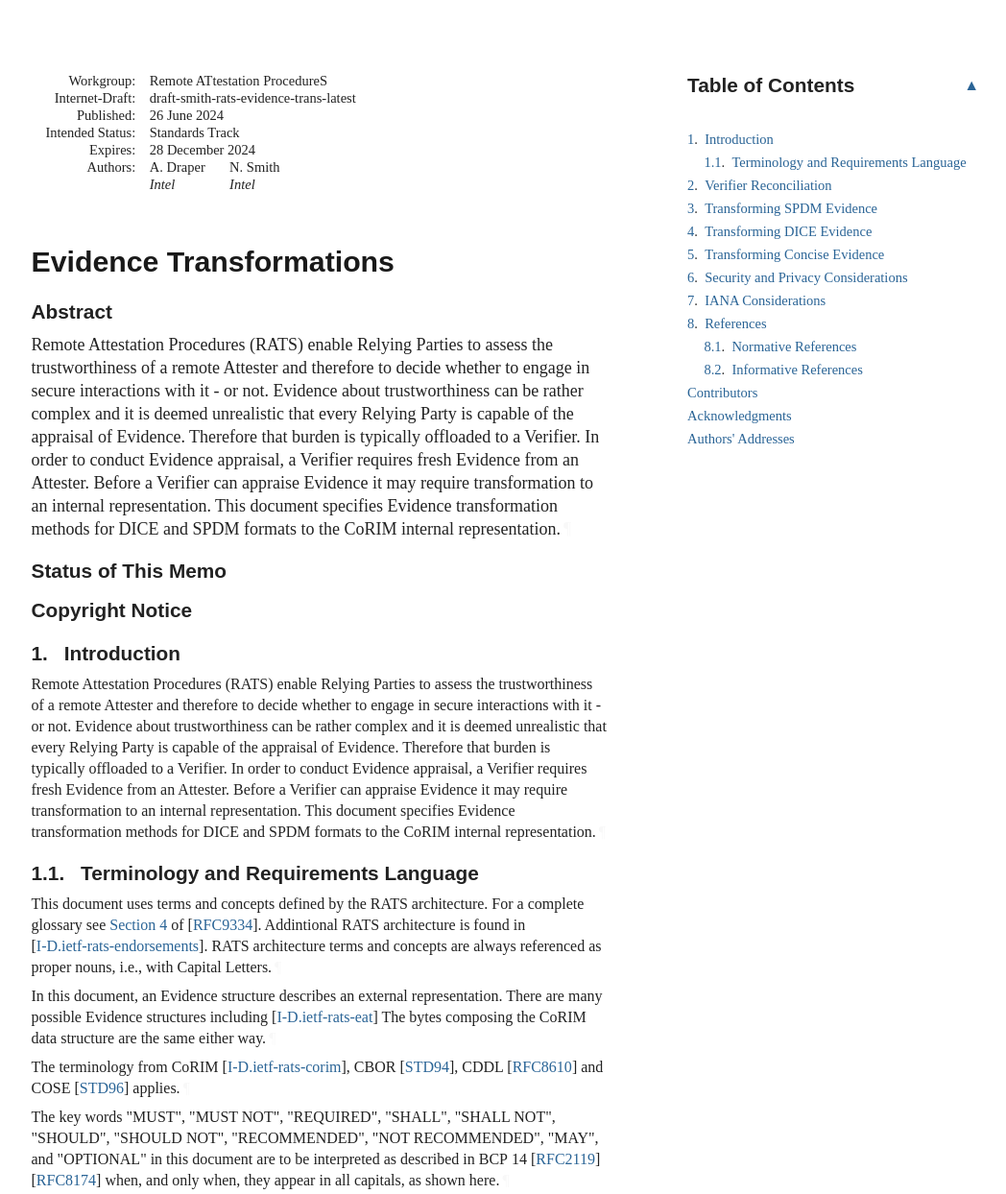
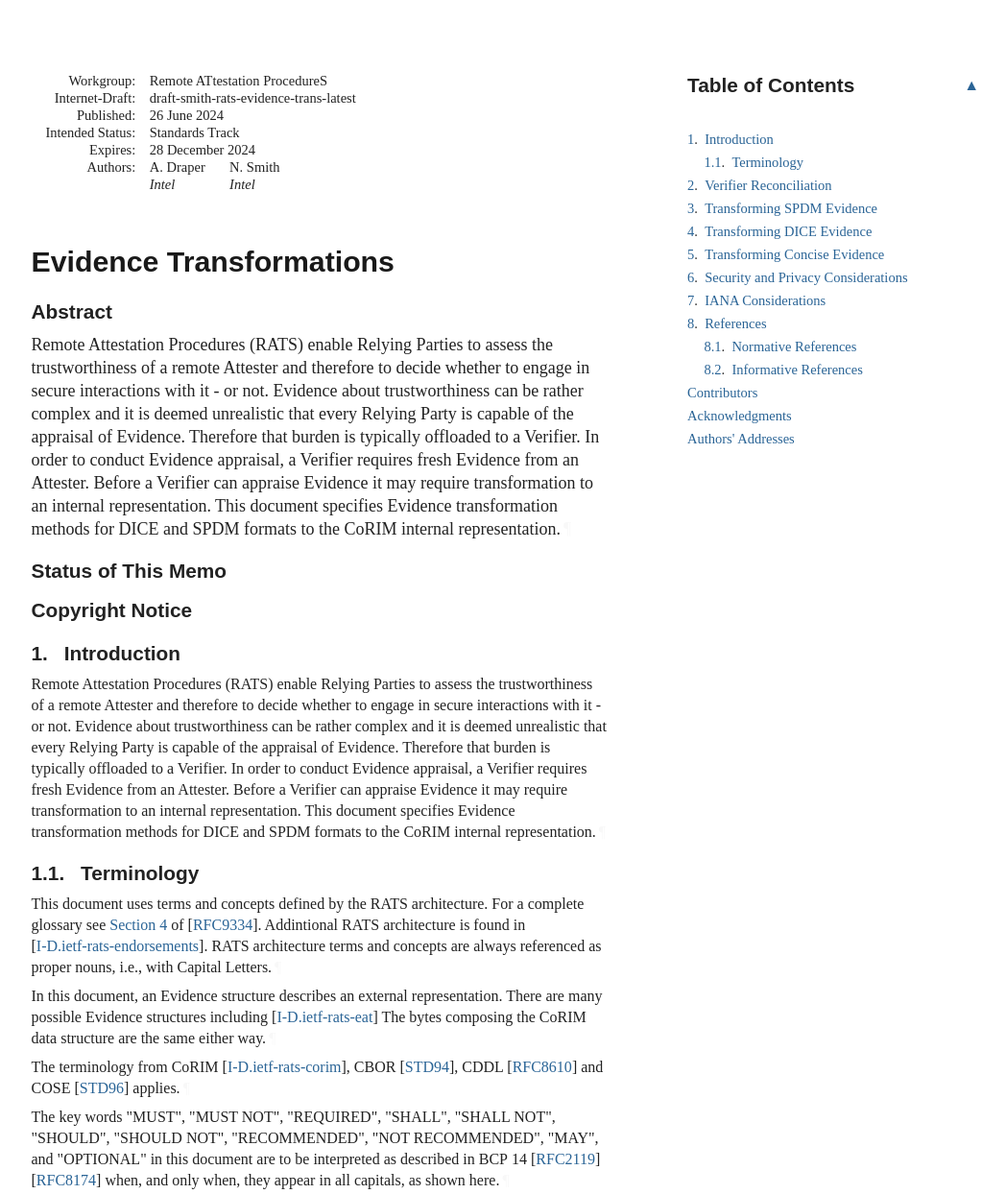
Before and after one commit to ietf-rats-wg/draft-ietf-rats-evidence-trans, a plain HTML site: page draft-smith-rats-evidence-trans.html in a window 1280 px wide. Shown: the top 1244 px of the page at 96% size, without its empty margins (92-1140 px from the left). Drawn offline with Linux system fonts and the light colour scheme; a web font is replaced by a local one.

Commit message:
Script updating gh-pages from 704056e. [ci skip]

```diff
--- a/draft-smith-rats-evidence-trans.html
+++ b/draft-smith-rats-evidence-trans.html
@@ -1129,7 +1129,7 @@ This document specifies Evidence transformation methods for DICE and SPDM format
             <p id="section-toc.1-1.1.1" class="keepWithNext"><a href="#section-1" class="auto internal xref">1</a>.  <a href="#name-introduction" class="internal xref">Introduction</a></p>
 <ul class="compact toc ulBare ulEmpty">
 <li class="compact toc ulBare ulEmpty" id="section-toc.1-1.1.2.1">
-                <p id="section-toc.1-1.1.2.1.1" class="keepWithNext"><a href="#section-1.1" class="auto internal xref">1.1</a>.  <a href="#name-terminology-and-requirement" class="internal xref">Terminology and Requirements Language</a></p>
+                <p id="section-toc.1-1.1.2.1.1" class="keepWithNext"><a href="#section-1.1" class="auto internal xref">1.1</a>.  <a href="#name-terminology" class="internal xref">Terminology</a></p>
 </li>
             </ul>
 </li>
@@ -1186,10 +1186,10 @@ Therefore that burden is typically offloaded to a Verifier.
 In order to conduct Evidence appraisal, a Verifier requires fresh Evidence from an Attester.
 Before a Verifier can appraise Evidence it may require transformation to an internal representation.
 This document specifies Evidence transformation methods for DICE and SPDM formats to the CoRIM internal representation.<a href="#section-1-1" class="pilcrow">¶</a></p>
-<div id="terminology-and-requirements-language">
+<div id="terminology">
 <section id="section-1.1">
-        <h3 id="name-terminology-and-requirement">
-<a href="#section-1.1" class="section-number selfRef">1.1. </a><a href="#name-terminology-and-requirement" class="section-name selfRef">Terminology and Requirements Language</a>
+        <h3 id="name-terminology">
+<a href="#section-1.1" class="section-number selfRef">1.1. </a><a href="#name-terminology" class="section-name selfRef">Terminology</a>
         </h3>
 <p id="section-1.1-1">This document uses terms and concepts defined by the RATS architecture.
 For a complete glossary see <span><a href="https://rfc-editor.org/rfc/rfc9334#section-4" class="relref">Section 4</a> of [<a href="#RFC9334" class="cite xref">RFC9334</a>]</span>.
```
